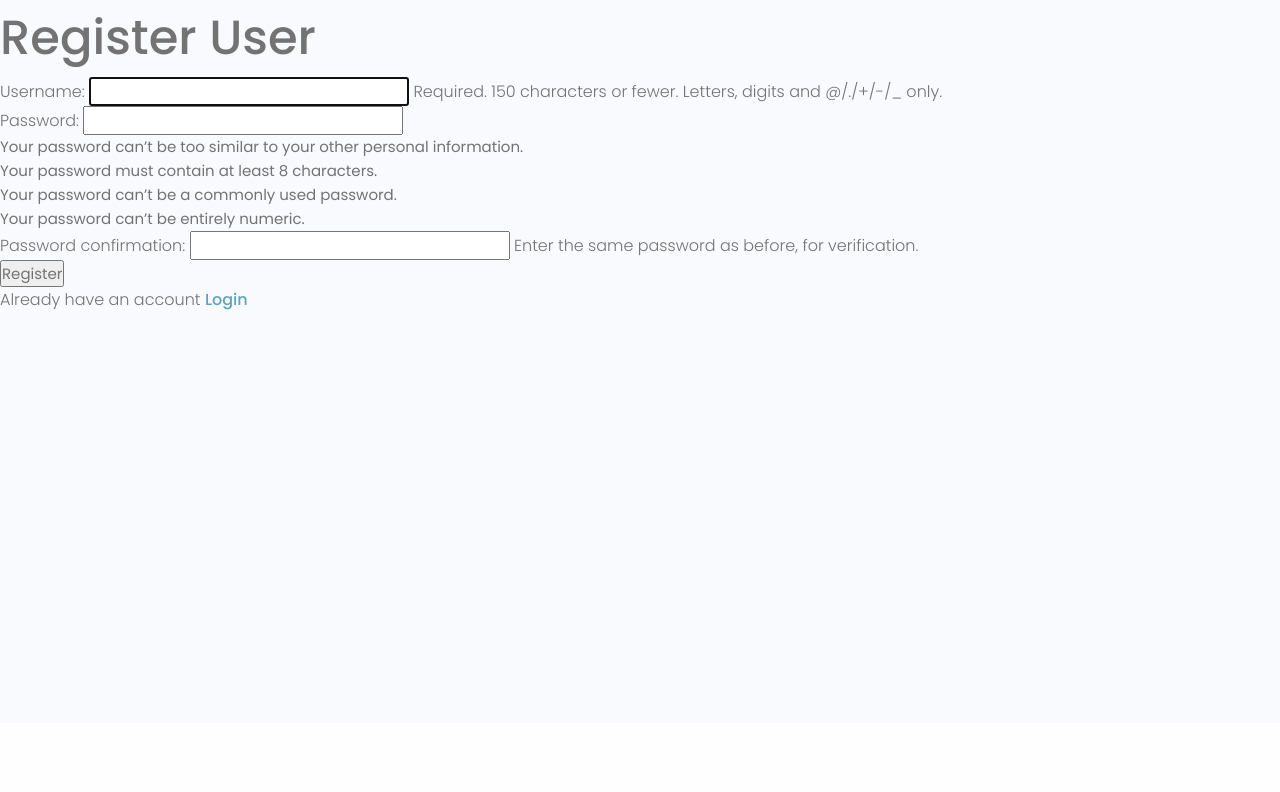
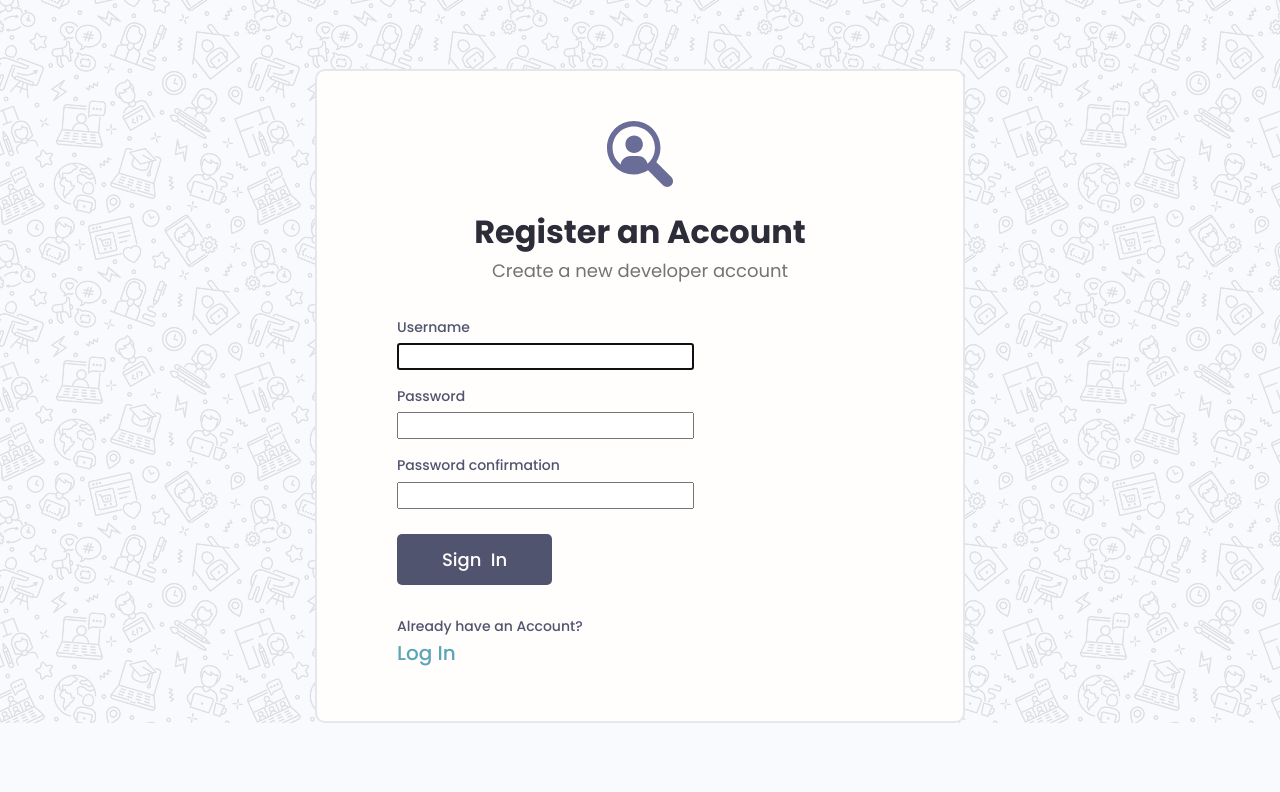
Before and after one commit to AnatoliyShk/developer-search, a Django app: page /users/register/ in a window 1280 px wide. Shown: the part 77-869 px from the top of the page. Before the commit the page ends 387 px from the top, so only its background shows below. Run offline with Django 5.2, Linux system fonts and the light colour scheme; some libraries are stand-ins or nearby versions.

Commit message:
login page styles

```diff
--- a/static/uikit/app.js
+++ b/static/uikit/app.js
@@ -1,4 +1,5 @@
-// Invoke Functions Call on Document Loaded
-document.addEventListener('DOMContentLoaded', function () {
-  hljs.highlightAll();
-});
+document.addEventListener('click', function (e) {
+  if (e.target.classList.contains('alert__close')) {
+    e.target.closest('.alert').style.display = 'none'
+  }
+})
--- a/templates/main.html
+++ b/templates/main.html
@@ -7,27 +7,26 @@
         <meta name="viewport" content="width=device-width, initial-scale=1.0" />
 
         <!-- Favicon -->
-        <link rel="shortcut icon" href="images/favicon.ico" type="image/x-icon" />
-        <!-- Icon - IconMonster -->
-        <link rel="stylesheet" href="https://cdn.iconmonstr.com/1.3.0/css/iconmonstr-iconic-font.min.css" />
+        <link rel="shortcut icon" href="{% static 'images/favicon.ico' %}" type="image/x-icon" />
         <!-- Mumble UI -->
         <link rel="stylesheet" href="{% static 'uikit/styles/uikit.css' %}" />
         <!-- Dev Search UI -->
         <link rel="stylesheet" href="{% static 'styles/app.css' %}" />
-        <link rel="stylesheet" href="https://cdnjs.cloudflare.com/ajax/libs/font-awesome/6.5.0/css/all.min.css">
         <title>DevSearch - Connect with Developers!</title>
     </head>
+
     <body>
         {% include 'navbar.html' %}
-
         {% if messages %}
-            <div class="messages">
-                {% for message in messages %}
-                    <div class="message {{ message.tags }}">{{ message }}</div>
-                {% endfor %}
+            {% for message in messages %}
+            <div class="alert alert--{{ message.tags }}">
+                <p class="alert__message">{{ message }}</p>
+              <button class="alert__close">⨯</button>
             </div>
+            {% endfor %}
         {% endif %}
         {% block content %}
         {% endblock %}
+        <script src="{% static 'uikit/app.js' %}"></script>
     </body>
 </html>
--- a/users/templates/users/login_register.html
+++ b/users/templates/users/login_register.html
@@ -1,20 +1,99 @@
 {% extends 'main.html' %}
+{% load static %}
 {% block content %}
+
+
 {% if page == 'register' %}
-    <h1>Register User</h1>
-    <form action="{% url 'register' %}" method="POST">
-        {% csrf_token %}
-        {{ form.as_p }}
-        <input type="submit" value="Register">
-    </form>
-    <p>Already have an account <a href="{% url 'login' %}">Login</a></p>
+
+<div class="auth">
+    <div class="card">
+        <div class="auth__header text-center">
+            <a href="/">
+                <img src="{% static 'images/icon.svg' %}" alt="icon" />
+            </a>
+            <h3>Register an Account</h3>
+            <p>Create a new developer account</p>
+        </div>
+
+        <form method="POST" action="{% url 'register' %}" class="form auth__form">
+            {% csrf_token %}
+
+            {% for field in form %}
+            <div class="form__field">
+                <label for="formInput#text">{{field.label}}</label>
+                {{field}}
+
+                <!-- {% if field.help_text %}
+                <small>{{field.help_text}}</small>
+                {% endif %} -->
+
+                {% for error in field.errors %}
+                <p style="color: red;">{{error}}</p>
+                {% endfor %}
+
+            </div>
+
+            {% endfor %}
+
+            <div class="auth__actions">
+                <input class="btn btn--sub btn--lg" type="submit" value="Sign  In" />
+            </div>
+        </form>
+        <div class="auth__alternative">
+            <p>Already have an Account?</p>
+            <a href="{% url 'login' %}">Log In</a>
+        </div>
+    </div>
+</div>
+
+
+
 {% else %}
-    <form action="{% url 'login' %}" method="POST">
-        {% csrf_token %}
-        <input type="text" name="name" placeholder="Username">
-        <input type="password" name="password" placeholder="Password">
-        <input type="submit" value="Login">
-        <p>Don't have an account? <a href="{% url 'register' %}">Register</a></p>
-    </form>
+
+<div class="auth">
+
+    <div class="card">
+
+        <div class="auth__header text-center">
+            <a href="/">
+                <img src="{% static 'images/icon.svg' %}" alt="icon" />
+            </a>
+            <h3>Account Login</h3>
+            <p>Hello Developer, Welcome Back!</p>
+        </div>
+
+        <form action="" method="POST" class="form auth__form">
+            {% csrf_token %}
+            <!-- Input:Username -->
+            <div class="form__field">
+                <label for="formInput#text">Username: </label>
+                <input class="input input--text" id="formInput#text" type="text" name="username"
+                    placeholder="Enter your username..." />
+            </div>
+
+            <!-- Input:Password -->
+            <div class="form__field">
+                <label for="formInput#password">Password: </label>
+                <input class="input input--password" id="formInput#passowrd" type="password" name="password"
+                    placeholder="••••••••" />
+            </div>
+
+            <div class="auth__actions">
+                <input class="btn btn--sub btn--lg" type="submit" value="Log In" />
+            </div>
+        </form>
+
+        <div class="auth__alternative">
+            <p>Don’t have an Account?</p>
+            <a href="{% url 'register' %}">Sign Up</a>
+        </div>
+    </div>
+</div>
+
+
 {% endif %}
+
+
+
+
 {% endblock content %}
```
Also changed, not shown: templates/login.html (added, +48 -0 lines), static/images/favicon.ico (added), static/images/icon.svg (added), static/images/pattern.jpg (added), static/uikit/app.css (line endings or trailing spaces).
